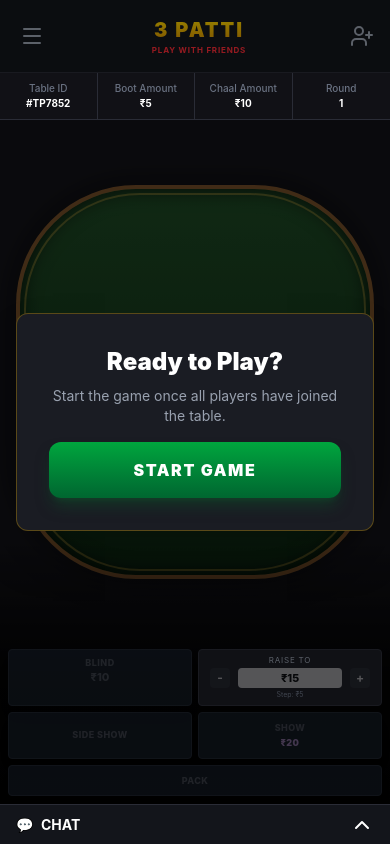
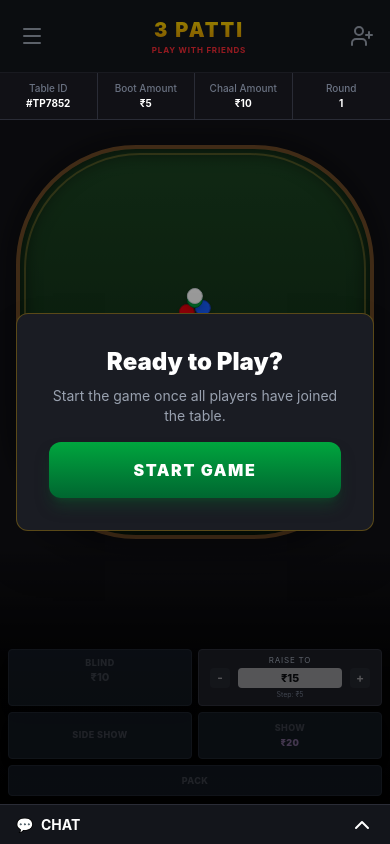
Before and after one commit to abhinsawant/teen-patti, a React (Vite) app in the folder client/: page /game in a window 390 px wide. Built offline with nearby package versions, Linux system fonts and the light colour scheme.

Commit message:
UI Polish: Shift mobile table upwards to center it properly and avoid overlap with bottom cards

```diff
--- a/client/src/pages/GameRoom.tsx
+++ b/client/src/pages/GameRoom.tsx
@@ -381,7 +381,7 @@ export default function GameRoom() {
       <div className="flex-1 relative w-full overflow-hidden">
 
         {/* TOP PORTION: The Poker Table (Background Layer) */}
-        <div className="absolute inset-0 flex items-center justify-center p-0 md:p-6 pb-28 [@media(max-height:750px)]:pb-36 md:pb-48 -mt-12 [@media(max-height:750px)]:-mt-16 md:-mt-6 z-0">
+        <div className="absolute inset-0 flex items-center justify-center p-0 md:p-6 pb-28 [@media(max-height:750px)]:pb-36 md:pb-48 -mt-32 [@media(max-height:750px)]:-mt-40 md:-mt-6 z-0">
           {/* Table Container - Pill Shape (Vertical on Mobile, Horizontal on Desktop) */}
           <div className="relative w-[92%] [@media(max-height:750px)]:w-[86%] md:w-[95%] max-w-[1000px] aspect-[1/1.1] md:aspect-[2.4/1] bg-gradient-to-b from-[#1b4321] to-[#0a230f] rounded-[120px] md:rounded-full border-[4px] md:border-[8px] border-[#6b4724] shadow-[0_0_30px_rgba(0,0,0,0.5),inset_0_0_20px_rgba(0,0,0,0.8)] before:content-[''] before:absolute before:inset-0 before:border-[2px] md:before:border-[3px] before:border-[#d6a541]/30 before:rounded-[116px] md:before:rounded-full before:m-1 md:before:m-2 mx-auto shrink-0">
 
```
